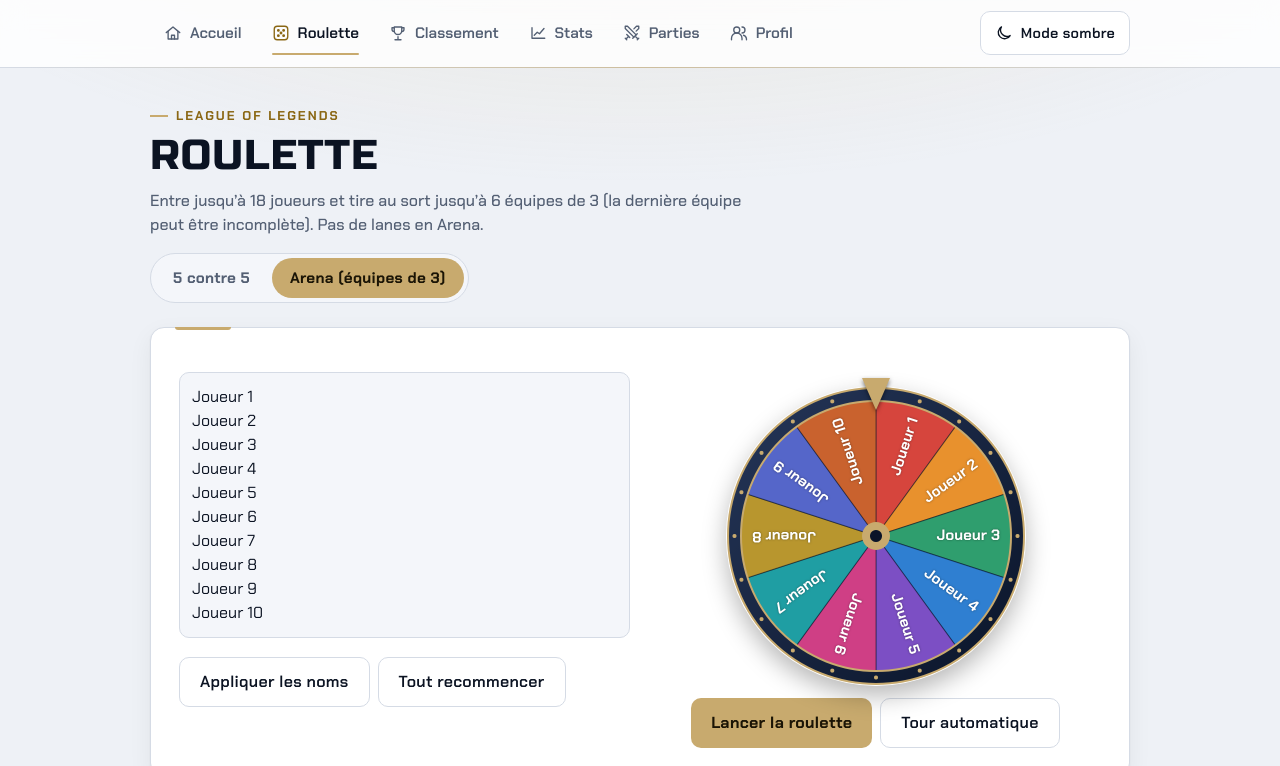
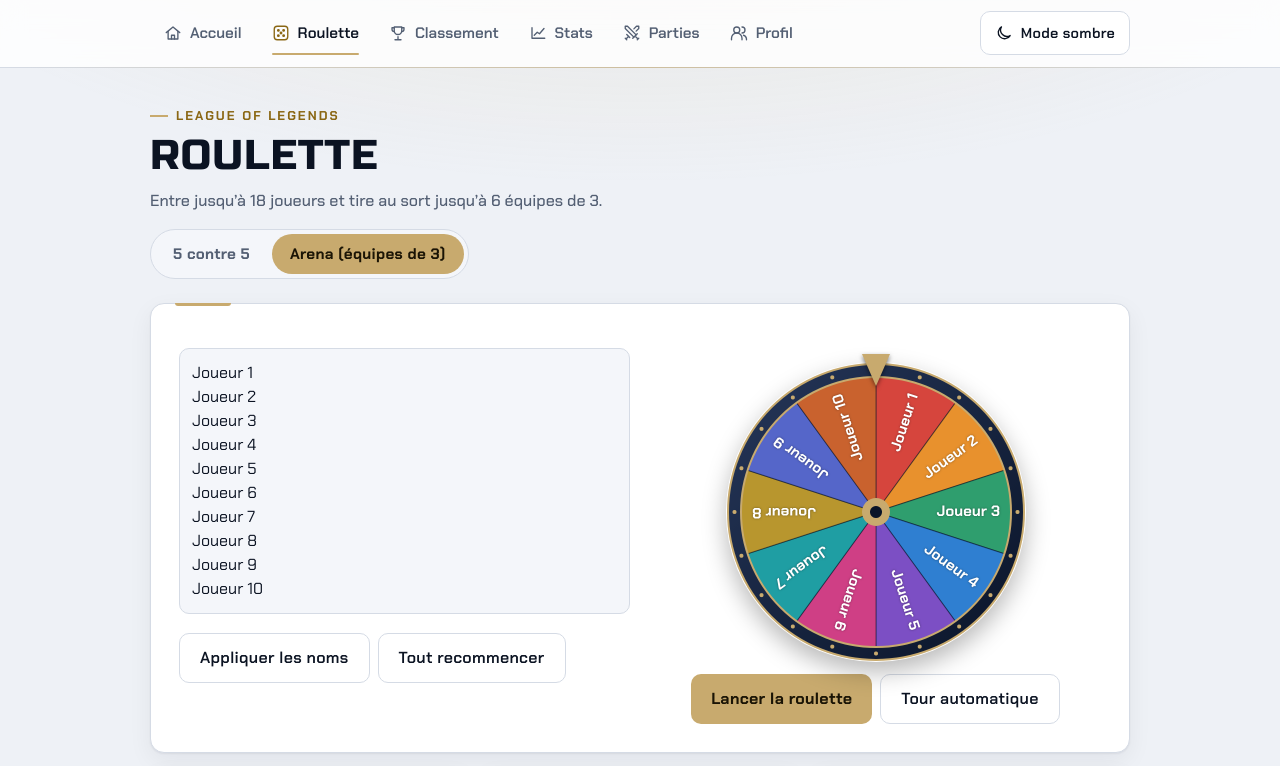
Before and after one commit to JulianSeguin/JulianSeguin.github.io, a plain HTML site: page Roulette.html in a window 1280 px wide. Both pictures are taken after a click on the button "Arena (équipes de 3)". Shown: the top 766 px of the page. Drawn offline with Linux system fonts and the light colour scheme.

Commit message:
Roulette Arena : texte d'introduction raccourci
Co-Authored-By: Claude Opus 5.5 <noreply@anthropic.com>

```diff
--- a/Roulette.html
+++ b/Roulette.html
@@ -420,7 +420,7 @@ document.querySelectorAll(".mode-btn").forEach(function(btn){
     ARENA=arena;
     document.querySelectorAll(".mode-btn").forEach(function(b){b.setAttribute("aria-pressed",String((b.dataset.mode==="arena")===ARENA))});
     $("mode-lead").textContent=ARENA
-      ?"Entre jusqu’à 18 joueurs et tire au sort jusqu’à 6 équipes de 3 (la dernière équipe peut être incomplète). Pas de lanes en Arena."
+      ?"Entre jusqu’à 18 joueurs et tire au sort jusqu’à 6 équipes de 3."
       :"Entre jusqu’à 10 joueurs, tire les équipes au sort puis les lanes de chaque équipe.";
     init();
   };
```
